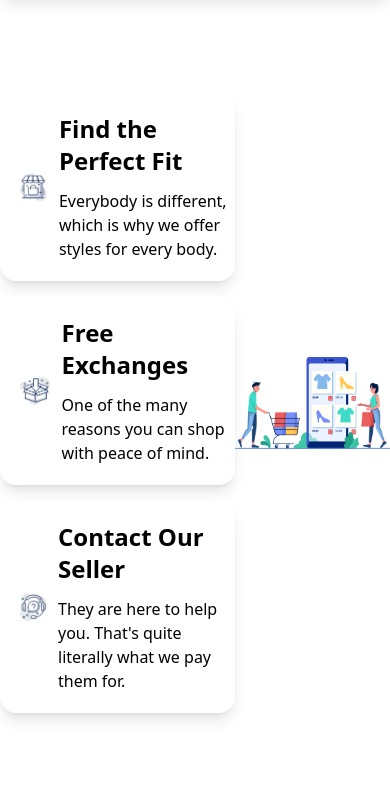
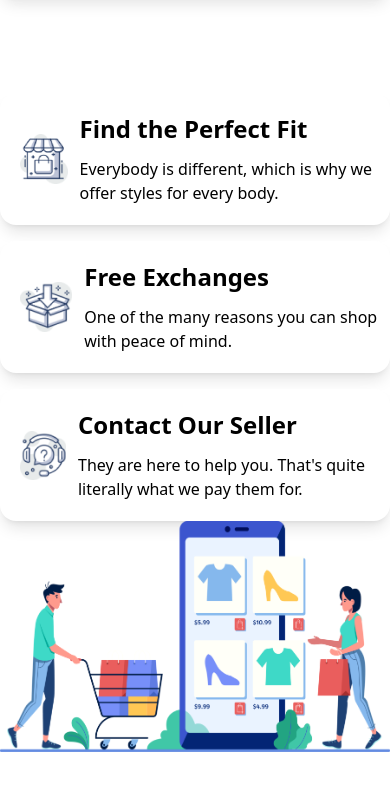
Before and after one commit to shabnam001/penguin-fashion-using-tailwind, a plain HTML site: page index.html in a window 390 px wide. Shown: the part 4855-5646 px from the top of the page. Before the commit the page ends 5616 px from the top, so only its background shows below. Drawn offline with nearby package versions, Linux system fonts and the light colour scheme.

Commit message:
footer section correction

```diff
--- a/index.html
+++ b/index.html
@@ -163,7 +163,7 @@
     </main>
     <footer class="max-w-7xl mx-auto">
         <section class="py-12">
-            <div class="flex justify-between items-center">
+            <div class="flex flex-col md:flex-row justify-between items-center">
                 <div class="space-y-4">
                     <div class="flex items-center gap-3 rounded-2xl shadow-lg max-w-lg bg-[#FFF]">
                         <div class="rounded-sm py-5 pl-5 w-24">
```
